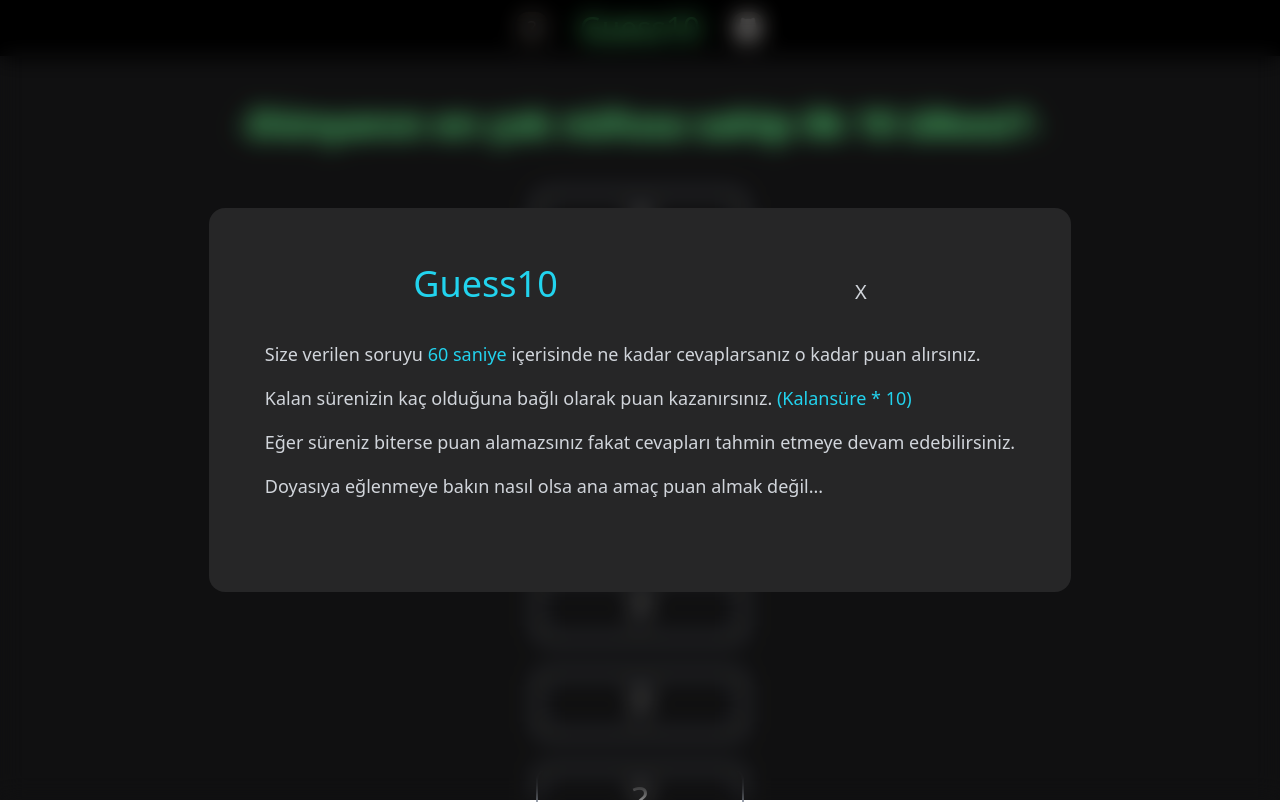
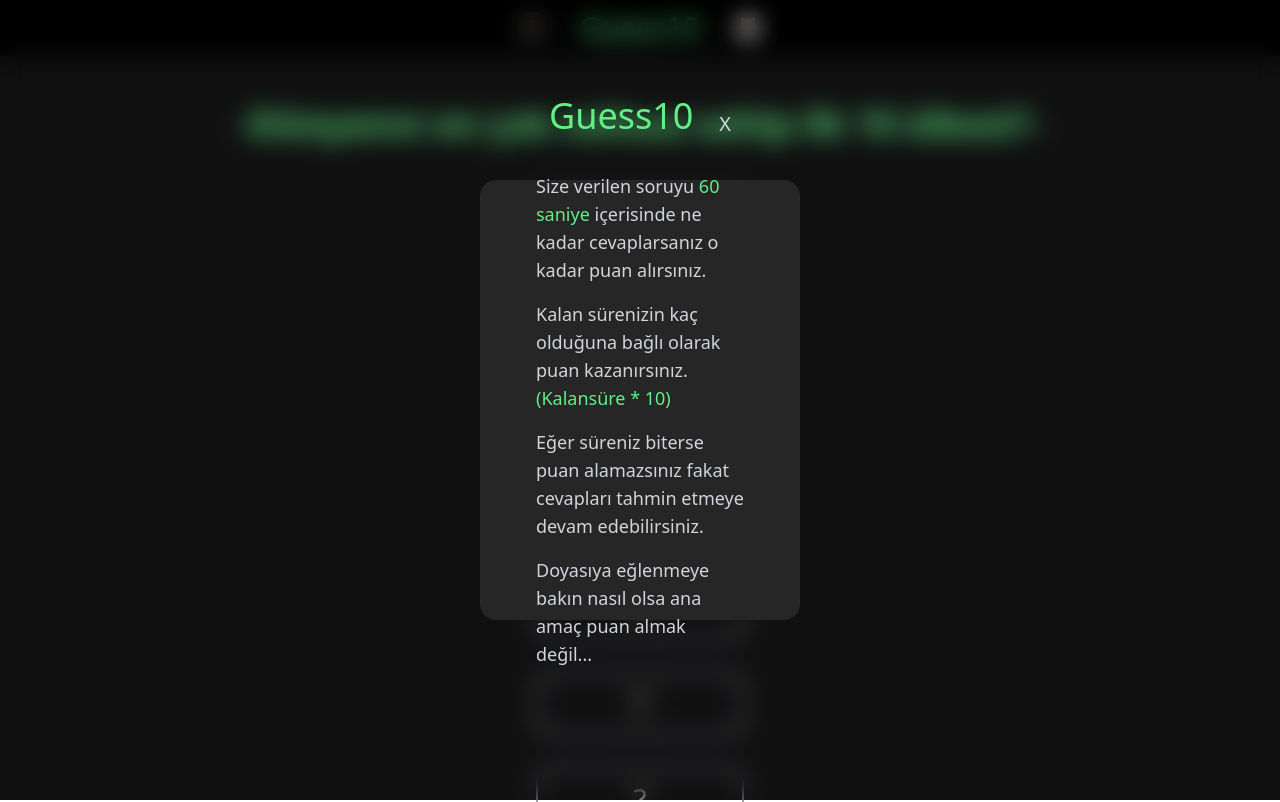
Before and after one commit to oozkanneray/guess-10, a React (Vite) app: page / in a window 1280 px wide. Shown: the top 802 px of the page. Built offline with nearby package versions, Linux system fonts and the light colour scheme.

Commit message:
docs: change styling

```diff
--- a/src/components/AnswerBox.jsx
+++ b/src/components/AnswerBox.jsx
@@ -2,9 +2,9 @@ import { useEffect, useState } from "react";
 
 function AnswerBox({ answer, userInput,setScore,timer,score}) {
   let initialClass =
-    "flex text-4xl text-white border-2 border-gray-400 w-52 h-16 text-center m-4 rounded-xl items-center justify-center p-2";
+    "flex text-3xl text-white border-2 border-gray-400 w-52 h-16 text-center m-4 rounded-xl items-center justify-center p-2";
   let animClass =
-    "flex text-4xl text-white border-2 border-gray-400 w-52 h-16 text-center m-4 rounded-xl items-center justify-center animate-already-found";
+    "flex text-3xl text-white border-2 border-gray-400 w-52 h-16 text-center m-4 rounded-xl items-center justify-center animate-already-found";
 
   const [find, setFind] = useState(false);
   const [founded, setFounded] = useState(initialClass);
--- a/src/components/GuideCard.jsx
+++ b/src/components/GuideCard.jsx
@@ -6,9 +6,9 @@ function GuideCard({ open, setOpen }) {
 
   return (
     <div className={open ? openClass : closeAnimClas}>
-      <div className="bg-lightCurrentBgColor rounded-2xl text-gray-300 p-14" on>
+      <div className="w-[25%] h-[55%] bg-lightCurrentBgColor rounded-2xl text-gray-300 p-14 flex flex-col justify-center">
         <div className="flex justify-around">
-          <h4 className="text-4xl mb-4 text-cyan-400">Guess10</h4>
+          <h4 className="text-4xl mb-4 text-questionTextColor">Guess10</h4>
           <button
             className="text-xl"
             onClick={() => {
@@ -20,11 +20,11 @@ function GuideCard({ open, setOpen }) {
         </div>
         <div className="flex flex-col text-lg py-5">
           <p className="mb-4">
-            Size verilen soruyu {<span className="text-cyan-400">60 saniye</span>} içerisinde ne kadar cevaplarsanız o
+            Size verilen soruyu {<span className="text-questionTextColor">60 saniye</span>} içerisinde ne kadar cevaplarsanız o
             kadar puan alırsınız.
           </p>
           <p className="mb-4">
-            Kalan sürenizin kaç olduğuna bağlı olarak puan kazanırsınız. {<span className="text-cyan-400">(Kalansüre * 10)</span>}
+            Kalan sürenizin kaç olduğuna bağlı olarak puan kazanırsınız. {<span className="text-questionTextColor">(Kalansüre * 10)</span>}
           </p>
           <p className="mb-4">
             Eğer süreniz biterse puan alamazsınız fakat cevapları tahmin etmeye
```
